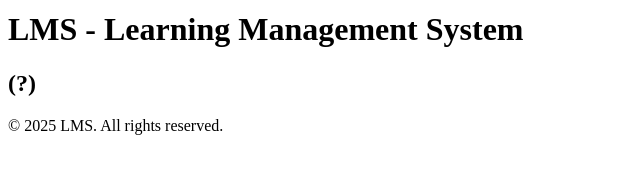
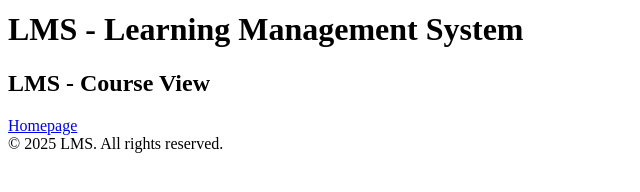
Before and after one commit to jessicasanjuan/ENSF381-GROUP17-ASSIGNMENT1, a plain HTML site: page course_view.html in a window 1280 px wide. Shown: the part 122-314 px from the top of the page, without its empty margins (0-640 px from the left). Drawn offline with Linux system fonts and the light colour scheme.

Commit message:
small fix

```diff
--- a/course_view.html
+++ b/course_view.html
@@ -9,8 +9,14 @@
         <header>
             <img src="logo.jpg" width="100px" height="100px"></img>
             <h1>LMS - Learning Management System</h1>
-            <h2>(?)</h2>
+            <h2>LMS - Course View</h2>
         </header>
+        <div>
+            <a href="index.html">Homepage</a>
+        </div>
+        <main>
+
+        </main>
         <footer>
             © 2025 LMS. All rights reserved.
         </footer>
```
Also changed, not shown: attempt_quiz.html (+2 -2 lines).
